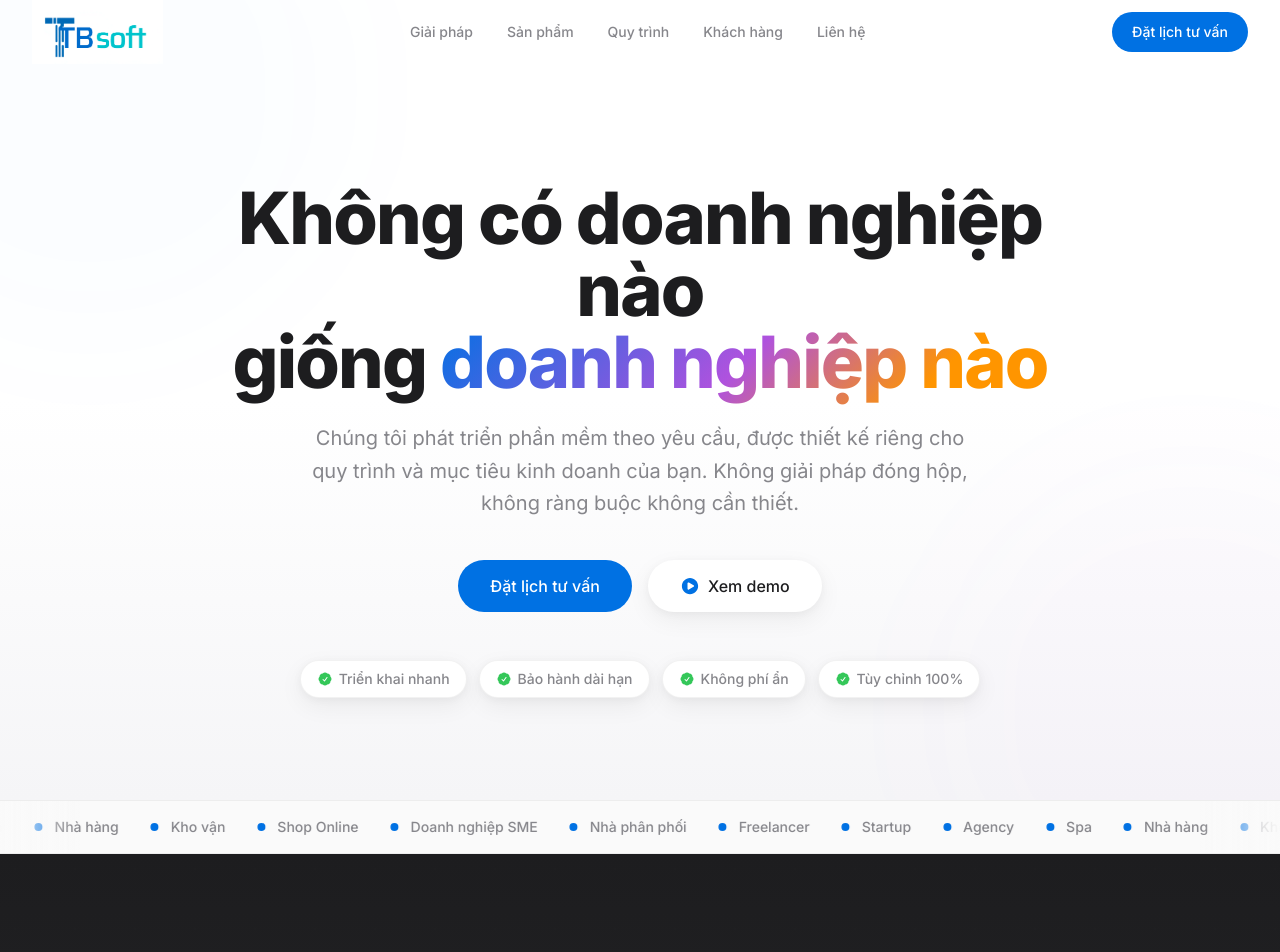
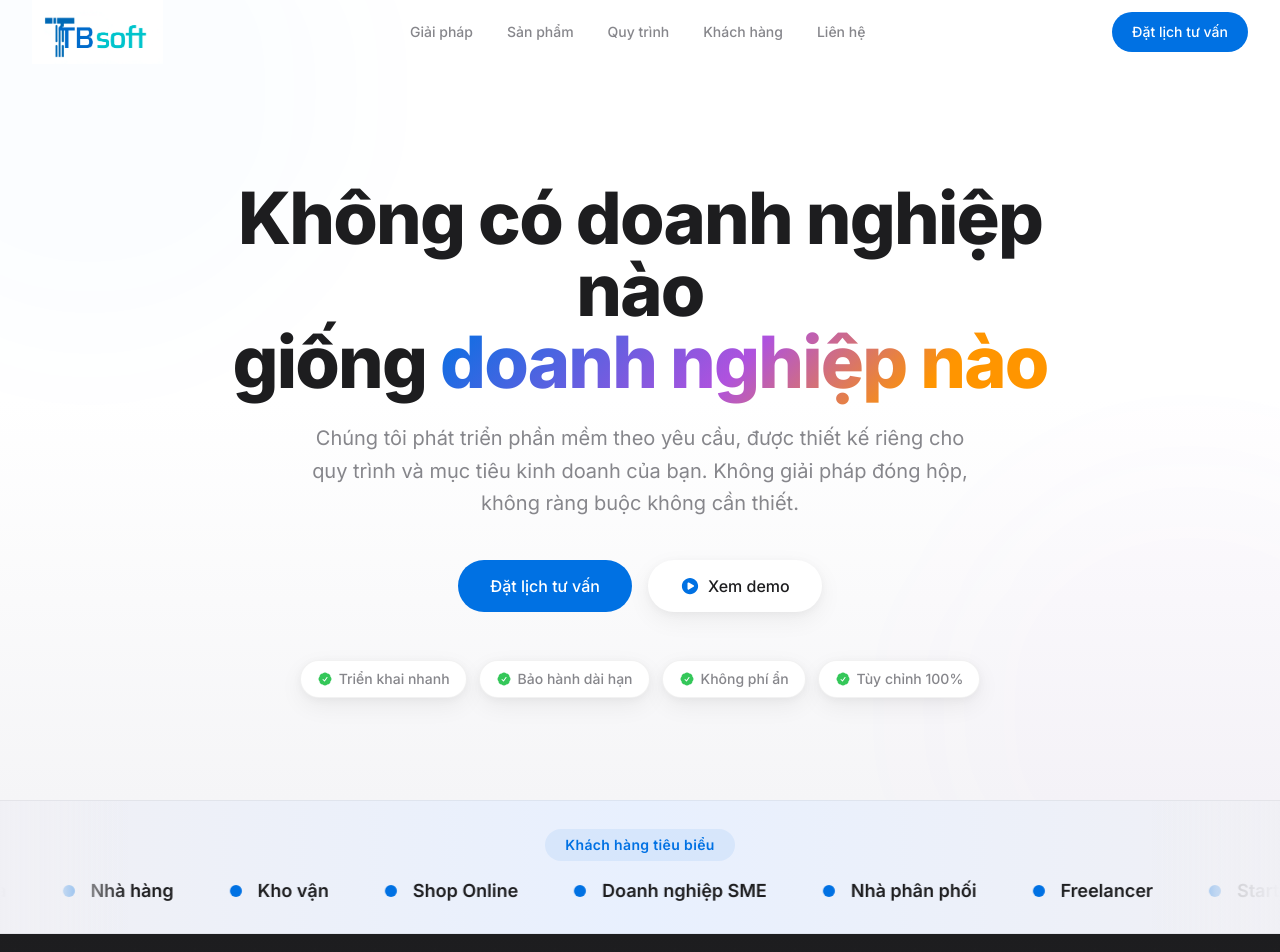
Before and after one commit to hoang912a/TBSoftware, a React (Vite) app: page / in a window 1280 px wide. Shown: the top 952 px of the page. Built offline with nearby package versions, Linux system fonts and the light colour scheme.

Commit message:
Make ticker more prominent

```diff
--- a/src/components/InfiniteTicker.tsx
+++ b/src/components/InfiniteTicker.tsx
@@ -26,21 +26,29 @@ export default function InfiniteTicker() {
   const containerRef = useRef<HTMLDivElement>(null);
 
   return (
-    <section className="relative overflow-hidden border-y border-black/5 bg-[#fafafa] py-4">
-      <div className="absolute inset-y-0 left-0 z-10 w-20 bg-gradient-to-r from-[#fafafa] to-transparent" />
-      <div className="absolute inset-y-0 right-0 z-10 w-20 bg-gradient-to-l from-[#fafafa] to-transparent" />
+    <section className="relative overflow-hidden border-y border-black/5 bg-gradient-to-r from-[#f0f0f5] via-[#e8f0fe] to-[#f0f0f5] py-5 sm:py-7">
+      {/* Label */}
+      <div className="mb-3 text-center sm:mb-4">
+        <span className="inline-block rounded-full bg-[#0071e3]/[0.08] px-4 py-1.5 text-xs font-semibold tracking-wide text-[#0071e3] sm:px-5 sm:text-sm">
+          Khách hàng tiêu biểu
+        </span>
+      </div>
+
+      {/* Gradient fades */}
+      <div className="pointer-events-none absolute inset-y-0 left-0 z-10 w-24 bg-gradient-to-r from-[#f0f0f5] via-[#f0f0f5]/80 to-transparent sm:w-32" />
+      <div className="pointer-events-none absolute inset-y-0 right-0 z-10 w-24 bg-gradient-to-l from-[#f0f0f5] via-[#f0f0f5]/80 to-transparent sm:w-32" />
 
       <motion.div
         ref={containerRef}
-        className="flex animate-marquee gap-8 whitespace-nowrap"
+        className="flex animate-marquee gap-10 whitespace-nowrap sm:gap-14"
         style={{ width: "max-content" }}
       >
         {tickerItems.map((item, i) => (
           <div
             key={i}
-            className="flex items-center gap-3 text-sm font-medium text-apple-gray-text"
+            className="flex items-center gap-3 text-[15px] font-semibold text-[#1d1d1f] sm:gap-4 sm:text-lg"
           >
-            <span className="flex h-2 w-2 rounded-full bg-apple-blue" />
+            <span className="flex h-2.5 w-2.5 rounded-full bg-[#0071e3] sm:h-3 sm:w-3" />
             <span>{item}</span>
           </div>
         ))}
```
